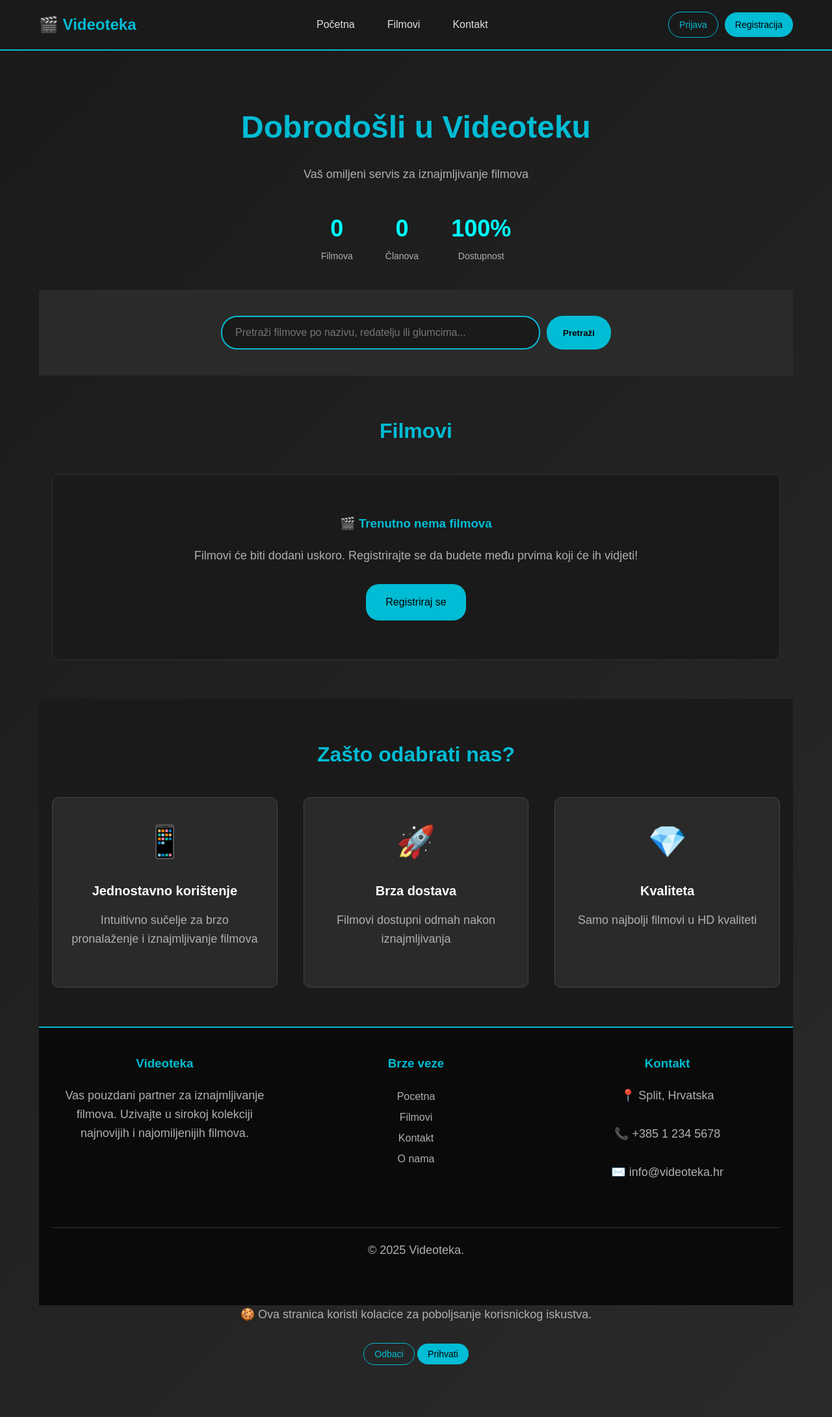
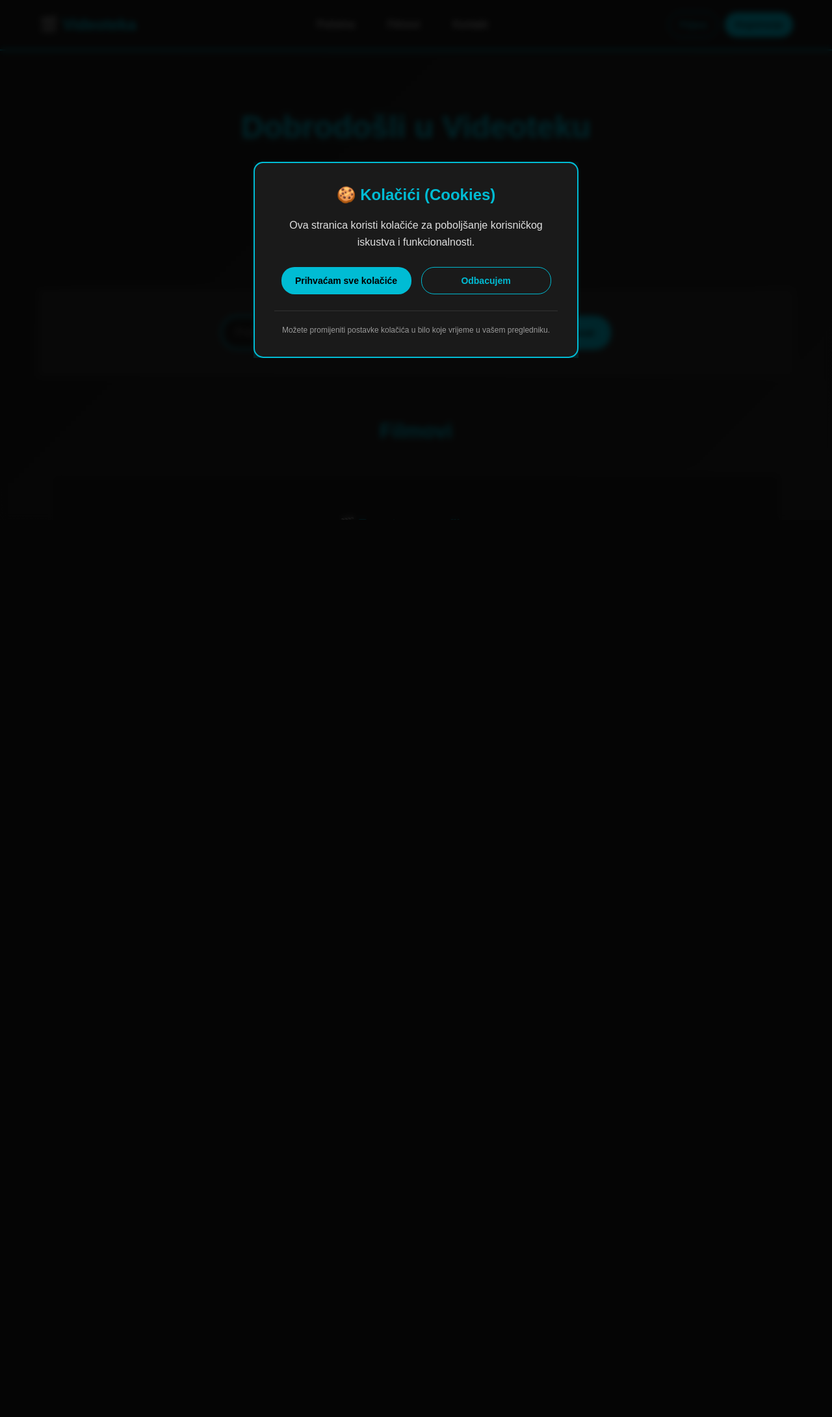
Before and after one commit to NotZer0Means1/videoteka, a PHP site: page /videoteka/ in a window 1280 px wide. Shown: the whole page at 65% size. After the commit the page ends 800 px from the top, so only its background shows below. Run offline with PHP 8.4, Linux system fonts and the light colour scheme; data that the repository does not hold is empty.

Commit message:
cookie fix

```diff
--- a/app/views/templates/footer.tpl.php
+++ b/app/views/templates/footer.tpl.php
@@ -1,4 +1,4 @@
-    <footer class="footer">
+<footer class="footer">
         <div class="container">
             <div class="footer-content">
                 <div class="footer-section">
@@ -9,9 +9,9 @@
                 <div class="footer-section">
                     <h3>Brze veze</h3>
                     <ul class="footer-links">
-                        <li><a href="index.php">Pocetna</a></li>
-                        <li><a href="movies.php">Filmovi</a></li>
-                        <li><a href="contact.php">Kontakt</a></li>
+                        <li><a href="?page=home">Pocetna</a></li>
+                        <li><a href="?page=movies">Filmovi</a></li>
+                        <li><a href="?page=contact">Kontakt</a></li>
                         <li><a href="about.php">O nama</a></li>
                     </ul>
                 </div>
@@ -25,22 +25,35 @@
             </div>
 
             <div class="footer-bottom">
-                <p>&copy; <?php echo date('Y'); ?> Videoteka.</p>
+                <p>&copy; <?php echo date('Y'); ?> Vladimir Shevalev.</p>
             </div>
         </div>
     </footer>
 
-    <!-- Cookie Banner -->
-    <div class="cookie-banner" id="cookieBanner">
-        <div class="cookie-content">
-            <p>🍪 Ova stranica koristi kolacice za poboljsanje korisnickog iskustva.</p>
-            <div class="cookie-buttons">
-                <button class="btn btn-outline" onclick="declineCookies()">Odbaci</button>
-                <button class="btn btn-primary" onclick="acceptCookies()">Prihvati</button>
+    <!-- Cookie Banner Modal -->
+    <div class="cookie-modal" id="cookieModal">
+        <div class="cookie-modal-content">
+            <div class="cookie-form">
+                <h3>🍪 Kolačići (Cookies)</h3>
+                <p>Ova stranica koristi kolačiće za poboljšanje korisničkog iskustva i funkcionalnosti.</p>
+
+                <div class="cookie-buttons">
+                    <button class="btn btn-primary" onclick="acceptCookies()">
+                        Prihvaćam sve kolačiće
+                    </button>
+                    <button class="btn btn-outline" onclick="declineCookies()">
+                        Odbacujem
+                    </button>
+                </div>
+
+                <div class="cookie-footer">
+                    <small>Možete promijeniti postavke kolačića u bilo koje vrijeme u vašem pregledniku.</small>
+                </div>
             </div>
         </div>
     </div>
 
-    <script src="public/js/main.js"></script>
+    <script src="js/main.js"></script>
+    <script src="js/cookie.js"></script>
 </body>
 </html>
--- a/app/views/templates/header.tpl.php
+++ b/app/views/templates/header.tpl.php
@@ -16,6 +16,7 @@ $currentUser = $isLoggedIn ? $_SESSION : null;
     <link rel="stylesheet" href="css/style.css">
     <link rel="stylesheet" href="css/auth.css">
     <link rel="stylesheet" href="css/recaptcha.css">
+    <link rel="stylesheet" href="css/cookie.css">
     <link rel="stylesheet" href="css/movies/movies_main.css">
     <link rel="stylesheet" href="css/movies/movies_show.css">
     <link rel="stylesheet" href="css/movies/movies_search.css">
@@ -41,7 +42,6 @@ $currentUser = $isLoggedIn ? $_SESSION : null;
             <div class="auth-buttons">
                 <?php if ($isLoggedIn): ?>
                     <span class="user-welcome">Pozdrav, <?php echo htmlspecialchars($currentUser['first_name']); ?>!</span>
-                        <a href="?page=profile" class="btn btn-outline">Profil</a>
                     <a href="?page=logout" class="btn btn-primary">Odjava</a>
                 <?php else: ?>
                     <a href="?page=login" class="btn btn-outline">Prijava</a>
--- /dev/null
+++ b/public/css/cookie.css
@@ -0,0 +1,103 @@
+/* Cookie Modal Styles */
+.cookie-modal {
+    display: none;
+    position: fixed;
+    z-index: 9999;
+    left: 0;
+    top: 0;
+    width: 100%;
+    height: 100%;
+    background-color: rgba(0, 0, 0, 0.8);
+    backdrop-filter: blur(5px);
+}
+
+.cookie-modal-content {
+    position: absolute;
+    top: 50%;
+    left: 50%;
+    transform: translate(-50%, -50%);
+    width: 90%;
+    max-width: 500px;
+    max-height: 90vh;
+    overflow-y: auto;
+}
+
+.cookie-form {
+    background-color: #1a1a1a;
+    border: 2px solid #00bcd4;
+    border-radius: 15px;
+    padding: 30px;
+    box-shadow: 0 20px 60px rgba(0, 188, 212, 0.3);
+    animation: slideIn 0.3s ease-out;
+}
+
+@keyframes slideIn {
+    from {
+        opacity: 0;
+        transform: scale(0.9);
+    }
+    to {
+        opacity: 1;
+        transform: scale(1);
+    }
+}
+
+.cookie-form h3 {
+    color: #00bcd4;
+    margin-bottom: 15px;
+    font-size: 24px;
+    text-align: center;
+}
+
+.cookie-form > p {
+    color: #e0e0e0;
+    margin-bottom: 20px;
+    text-align: center;
+    font-size: 16px;
+}
+
+.cookie-buttons {
+    display: flex;
+    gap: 15px;
+    margin: 25px 0;
+    justify-content: center;
+}
+
+.cookie-buttons .btn {
+    flex: 1;
+    max-width: 200px;
+    font-weight: bold;
+    padding: 12px 20px;
+}
+
+.cookie-footer {
+    text-align: center;
+    margin-top: 20px;
+    padding-top: 15px;
+    border-top: 1px solid #333;
+}
+
+.cookie-footer small {
+    color: #999;
+    font-size: 12px;
+    line-height: 1.4;
+}
+
+/* Mobile responsive */
+@media (max-width: 768px) {
+    .cookie-modal-content {
+        width: 95%;
+    }
+
+    .cookie-form {
+        padding: 20px;
+    }
+
+    .cookie-buttons {
+        flex-direction: column;
+    }
+
+    .cookie-buttons .btn {
+        max-width: none;
+    }
+}
--- a/public/css/style.css
+++ b/public/css/style.css
@@ -280,8 +280,6 @@ body {
     margin-bottom: 10px;
     color: #fff;
     display: -webkit-box;
-    -webkit-line-clamp: 2;
-    -webkit-box-orient: vertical;
     overflow: hidden;
 }
 
--- /dev/null
+++ b/public/js/cookie.js
@@ -0,0 +1,15 @@
+document.addEventListener('DOMContentLoaded', function() {
+    if (!localStorage.getItem('cookiesAccepted')) {
+        document.getElementById('cookieModal').style.display = 'block';
+    }
+});
+
+function acceptCookies() {
+    localStorage.setItem('cookiesAccepted', 'true');
+    document.getElementById('cookieModal').style.display = 'none';
+}
+
+function declineCookies() {
+    document.getElementById('cookieModal').style.display = 'none';
+    localStorage.setItem('cookiesDeclined', 'true');
+}
--- a/public/js/main.js
+++ b/public/js/main.js
@@ -1,18 +1,3 @@
-document.addEventListener('DOMContentLoaded', function() {
-    if (!localStorage.getItem('cookiesAccepted')) {
-        document.getElementById('cookieBanner').style.display = 'block';
-    }
-});
-
-function acceptCookies() {
-    localStorage.setItem('cookiesAccepted', 'true');
-    document.getElementById('cookieBanner').style.display = 'none';
-}
-
-function declineCookies() {
-    document.getElementById('cookieBanner').style.display = 'none';
-}
-
 document.addEventListener('DOMContentLoaded', function() {
     const searchForm = document.querySelector('.search-box');
     const searchInput = document.querySelector('.search-input');
```
Lines whose indentation alone changed are shown as unchanged.
